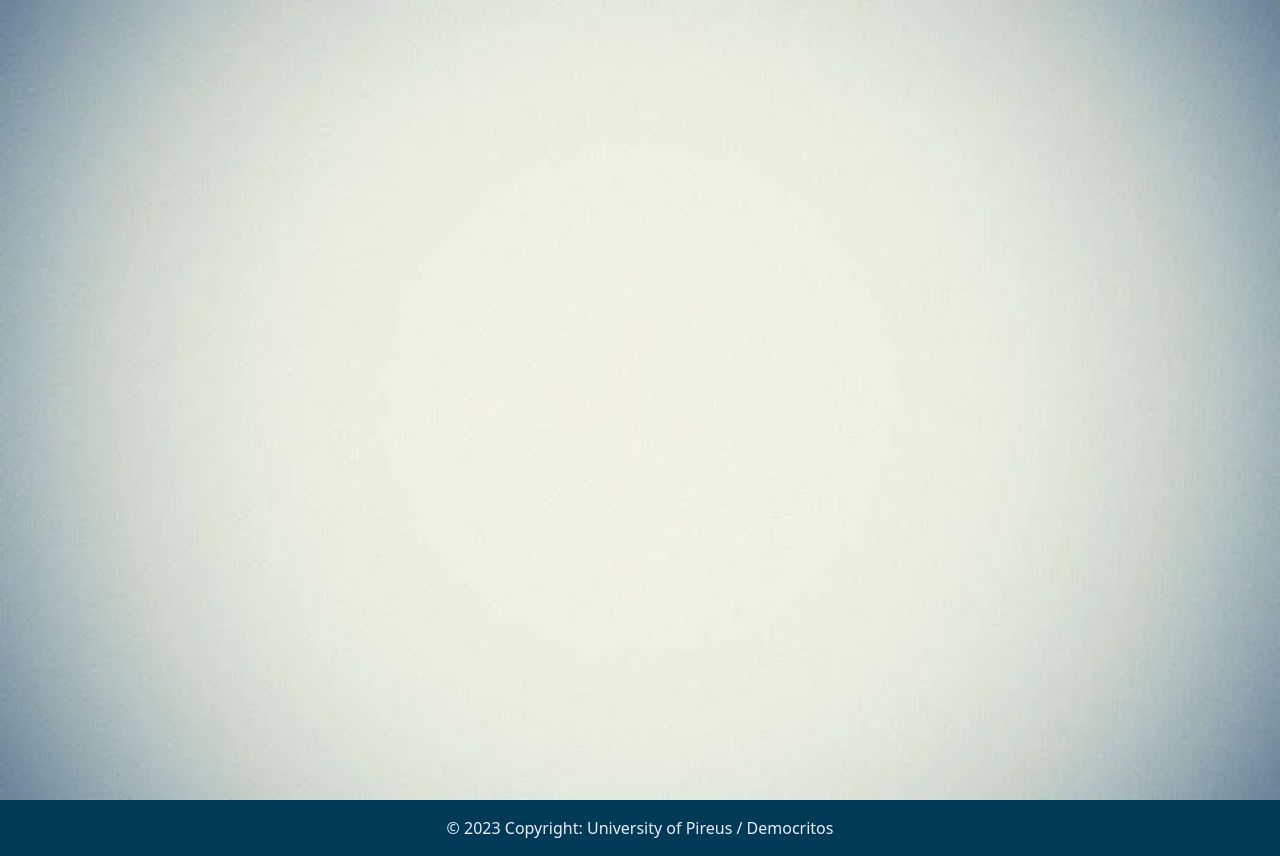
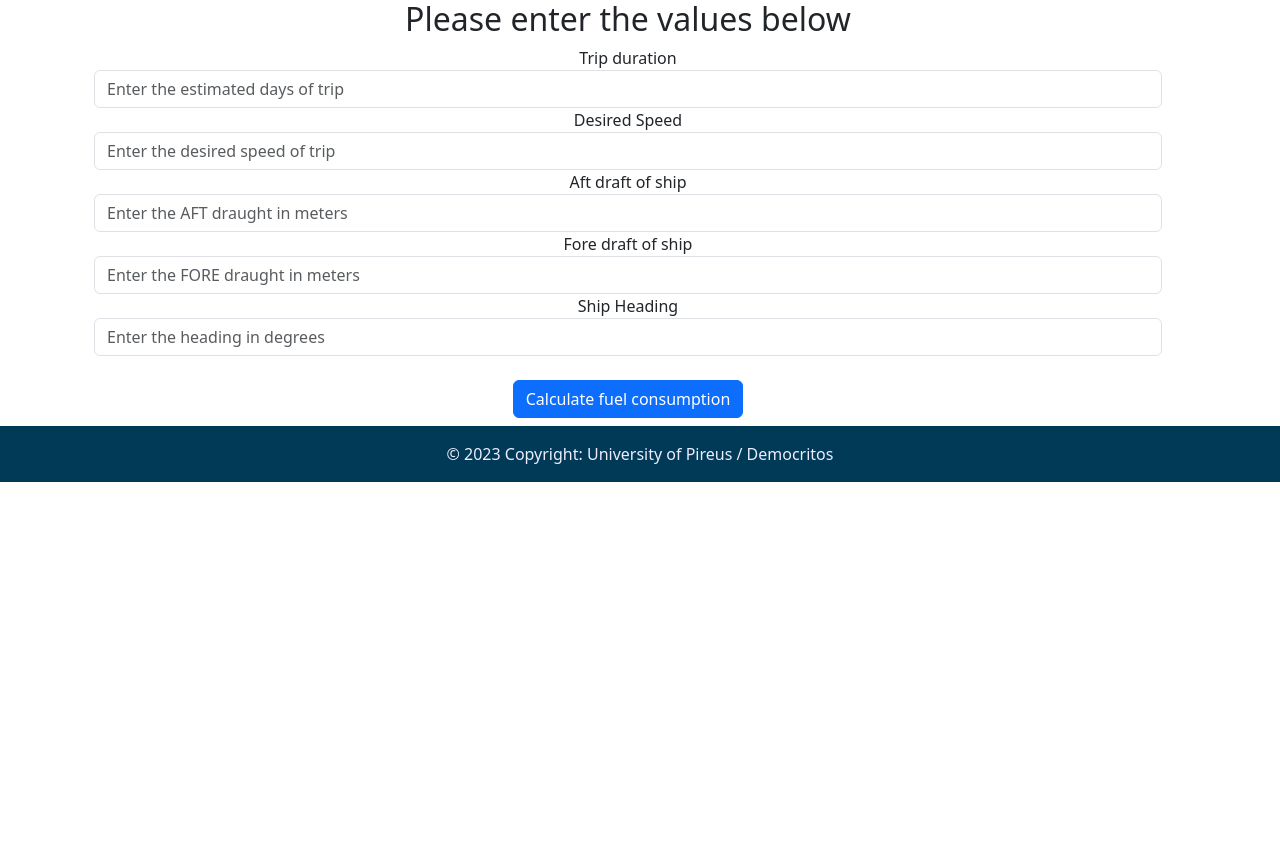
Before and after one commit to kiriakos2004/ml_assign_Democritos, a Django app: page / in a window 1280 px wide. After the commit the page ends 482 px from the top, so only its background shows below. Run offline with Django 4.2, Linux system fonts and the light colour scheme; some libraries are stand-ins or nearby versions.

Commit message:
updated django forms

```diff
--- a/Marine_fuel_cons/fuel_cons_pred/templates/home.html
+++ b/Marine_fuel_cons/fuel_cons_pred/templates/home.html
@@ -8,7 +8,29 @@ home page
 {% block page_body %}
 
 <div class="d-flex" id="main_div">
-    <img src="{%static 'images/background.webp'%}" alt="" class = "img-fluid" style="width:100%">
+    <div class="container row align-items-center mx-auto">
+        <br>
+        <div class="row justify-content-md-center">
+            <div id="box_form" style="text-align: center;" class="rounded">
+                <form action="{% url 'prediction' %}" method="post">
+                    {% csrf_token %}
+                    <h2>Please enter the values below</h2>
+                    <label for="duration">Trip duration</label>
+                    <input type="text" class="form-control" id="duration" placeholder="Enter the estimated days of trip">
+                    <label for="speed">Desired Speed</label>
+                    <input type="text" class="form-control" id="speed" placeholder="Enter the desired speed of trip">
+                    <label for="aft_draft">Aft draft of ship</label>
+                    <input type="text" class="form-control" id="aft_draft" placeholder="Enter the AFT draught in meters">
+                    <label for="fore_draft">Fore draft of ship</label>
+                    <input type="text" class="form-control" id="fore_draft" placeholder="Enter the FORE draught in meters">
+                    <label for="heading">Ship Heading</label>
+                    <input type="text" class="form-control" id="heading" placeholder="Enter the heading in degrees">
+                    <br>
+                    <button type="submit" class="btn btn-primary btn-block mb-2">Calculate fuel consumption</button>
+                </form>
+            </div>
+        </div>
+    </div>
 </div>
 {% include "partials/footer.html" %}
 {% endblock %}
--- a/Marine_fuel_cons/fuel_cons_pred/urls.py
+++ b/Marine_fuel_cons/fuel_cons_pred/urls.py
@@ -3,4 +3,5 @@ from . import views
 
 urlpatterns = [
     path('', views.home, name="home"),
+    path('prediction/', views.prediction, name="prediction"),
 ]
--- a/Marine_fuel_cons/fuel_cons_pred/views.py
+++ b/Marine_fuel_cons/fuel_cons_pred/views.py
@@ -2,3 +2,12 @@ from django.shortcuts import render
 
 def home(request):
     return render(request, 'home.html', {})
+
+def prediction(request):
+    if request.method == 'POST':
+        duration = request.POST.get('duration')
+        speed = request.POST.get('speed')
+        aft_draft = request.POST.get('aft_draft')
+        fore_draft = request.POST.get('fore_draft')
+        heading = request.POST.get('heading')
+    return render(request, 'prediction.html', {'speed':speed})
```
Also changed, not shown: Marine_fuel_cons/fuel_cons_pred/templates/prediction.html (added, +14 -0 lines).
